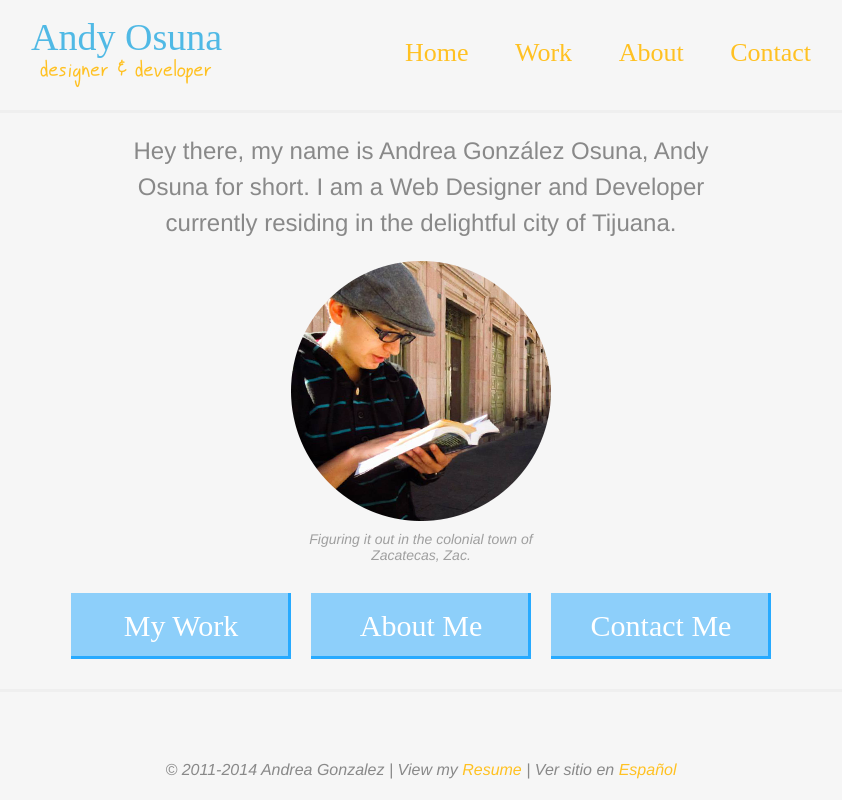
After one commit to algosuna/andyosuna.com, a PHP site: page /home in a window 1280 px wide. The commit adds this page. Shown: the whole page, without its empty margins (219-1061 px from the left). Run offline with PHP 8.4, Linux system fonts and the light colour scheme; some libraries are stand-ins or nearby versions; some web fonts are replaced.

Commit message:
good stuff

```diff
--- /dev/null
+++ b/404.php
@@ -0,0 +1,3 @@
+<div class="content container">
+	<p>I'm sorry, the page you requested doesn't exist or there was an error of some sort, tell me all about it in an <a href="mailto:info@andyosuna.com">email</a>.</p>
+</div>
--- /dev/null
+++ b/content/home.php
@@ -0,0 +1,14 @@
+<div class="content container">
+	<p>Hey there, my name is Andrea González Osuna,
+Andy Osuna for short. I am a Web Designer and Developer
+currently residing in the delightful city of Tijuana.</p>
+	<figure>
+		<img src="images/selfie.png" alt="Andrea Gonzalez Osuna" title="I am Andy Osuna">
+		<figcaption>Figuring it out in the colonial town of Zacatecas, Zac.</figcaption>
+	</figure>
+	<div class="btn-group clear">
+		<a href="work" class="btn">My Work</a>
+		<a href="about" class="btn">About Me</a>
+		<a href="contact" class="btn">Contact Me</a>
+	</div>
+</div>
--- a/css/style.css
+++ b/css/style.css
@@ -19,7 +19,7 @@ July, 2014
 @import url(http://fonts.googleapis.com/css?family=Federo|Arimo:400,700,400italic);
 @font-face {
 	font-family: 'Andy';
-	src: url(css/fonts/Andy.ttf);
+	src: url(fonts/Andy.ttf);
 }
 
 /*
@@ -53,10 +53,11 @@ h4,
 h5,
 h6 {
 	font-family: 'Federo';
+	font-weight: normal;
 	color: rgba(39, 170, 225, 0.8);
 }
 h1 {
-	font-size: 36px;
+	font-size: 38px;
 	line-height: 34px;
 }
 h2 {
@@ -142,7 +143,7 @@ Header
 /* Navigation */
 nav {
 	font-family: 'Federo';
-	font-size: 30px;
+	font-size: 26px;
 	float: right;
 }
 nav ul {
@@ -200,7 +201,9 @@ nav ul li {
 }
 .logo p {
 	font-family: 'Andy';
-	font-size: 18px;
+	font-size: 28px;
+	font-weight: normal;
+	color: rgba(255, 193, 34, 1);
 }
 
 /*
@@ -269,8 +272,8 @@ Responsive Junk
 		display: none;
 		position: absolute;
 		top: 0;
-		right: -240px;
-		width: 190px;
+		right: -200px;
+		width: 150px;
 		height: 100%;
 		padding: 0px 25px;
 		margin: 0;
@@ -298,7 +301,7 @@ Responsive Junk
 		padding: 15px 0px!important;
 	}
 	.btn-group {
-		margin: 20px;
+		margin: 0 20px;
 		width: auto;
 	}
 	/* nav animation */
@@ -311,15 +314,15 @@ Responsive Junk
 		-webkit-transition: -webkit-transform .25s ease-in-out;
 	}
 	.animating.left {
-						transform: translate3d( -240px, 0, 0 );
-		-webkit-transform: translate3d( -240px, 0, 0 );
+						transform: translate3d( -200px, 0, 0 );
+		-webkit-transform: translate3d( -200px, 0, 0 );
 	}
 	.animating.right {
-						transform: translate3d( 240px, 0, 0 );
-		-webkit-transform: translate3d( 240px, 0, 0 );
+						transform: translate3d( 200px, 0, 0 );
+		-webkit-transform: translate3d( 200px, 0, 0 );
 	}
 	.nav-visible {
 		position: relative;
-		right: 240px;
+		right: 200px;
 	}
 }
--- /dev/null
+++ b/includes/css.php
@@ -0,0 +1,8 @@
+<link rel="stylesheet" href="css/reset.css">
+<link rel="stylesheet" href="css/style.css">
+
+<!-- IE Support -->
+<!--[if lt IE 9]>
+<script src="https://oss.maxcdn.com/libs/html5shiv/3.7.0/html5shiv.js"></script>
+<script src="https://oss.maxcdn.com/libs/respond.js/1.4.2/respond.min.js"></script>
+<![endif]-->
--- /dev/null
+++ b/includes/foot.php
@@ -0,0 +1,8 @@
+	<?php include 'includes/footer.php'; ?>
+
+	<script src="https://ajax.googleapis.com/ajax/libs/jquery/1.11.0/jquery.min.js"></script>
+	<script src="js/modernizr.js"></script>
+	<script src="js/functions.js"></script>
+	<script>mobileMenu();</script>
+</body>
+</html>
--- /dev/null
+++ b/includes/footer.php
@@ -0,0 +1,3 @@
+<footer>
+	<p>&copy; 2011-2014 Andrea Gonzalez | View my <a href="resume.pdf">Resume</a> | Ver sitio en <a href="#">Espa&ntilde;ol</a></p>
+</footer>
--- /dev/null
+++ b/includes/head.php
@@ -0,0 +1,19 @@
+<!DOCTYPE html>
+<html lang="en">
+<head>
+	<meta charset="utf-8">
+
+	<meta http-equiv="X-UA-Compatible" content="IE=edge">
+	<meta name="viewport" content="width=device-width, initial-scale=1.0">
+
+	<meta name="application-name" content="andyosuna.com">
+	<meta name="author" content="Andy Osuna">
+	<?php include 'includes/meta.php'; ?>
+
+	<title>Home | Andy Osuna, Designer and Developer | andyosuna.com</title>
+
+	<?php include 'includes/css.php'; ?>
+</head>
+
+<body>
+	<?php include 'includes/header.php'; ?>
--- /dev/null
+++ b/includes/header.php
@@ -0,0 +1,19 @@
+<header class="container clear">
+	<div class="logo">
+		<h1>Andy Osuna</h1>
+		<p>designer &amp; developer</p>
+	</div>
+	<button class="hambarger">
+		<span class="hambar"></span>
+		<span class="hambar"></span>
+		<span class="hambar"></span>
+	</button>
+	<nav>
+		<ul>
+			<li><a href="home">Home</a></li>
+			<li><a href="work">Work</a></li>
+			<li><a href="about">About</a></li>
+			<li><a href="contact">Contact</a></li>
+		</ul>
+	</nav>
+</header>
--- /dev/null
+++ b/includes/meta.php
@@ -0,0 +1,2 @@
+<meta name="description" content="Andy Osuna's Online Web Portfolio. I am a Turtle. I am also a Web Developer, Time Traveler and Photography Hobbyist. San Diego, California.">
+<meta name="keywords" content="San Diego, United States of America, Web Design, Web Development, Photography, San Diego, Web Design San Diego, Web Pages San Diego, Web Development San Diego, Responsive Design">
--- a/index.php
+++ b/index.php
@@ -1,73 +1,34 @@
-<!DOCTYPE html>
-<html lang="en">
-<head>
-	<meta charset="utf-8">
-
-	<meta http-equiv="X-UA-Compatible" content="IE=edge">
-	<meta name="viewport" content="with=device-width, initial-scale=1.0">
-
-	<meta name="application-name" content="andyosuna.com">
-	<meta name="author" content="Andy Osuna">
-	<meta name="description" content="Andy Osuna's Online Web Portfolio. I am a Turtle. I am also a Web Developer, Time Traveler and Photography Hobbyist. San Diego, California.">
-	<meta name="keywords" content="San Diego, United States of America, Web Design, Web Development, Photography, San Diego, Web Design San Diego, Web Pages San Diego, Web Development San Diego, Responsive Design">
-
-	<title>Home | Andy Osuna, Designer and Developer | andyosuna.com</title>
-
-	<link rel="stylesheet" href="css/reset.css">
-	<link rel="stylesheet" href="css/style.css">
-
-	<!-- IE Support -->
-	<!--[if lt IE 9]>
-	<script src="https://oss.maxcdn.com/libs/html5shiv/3.7.0/html5shiv.js"></script>
-	<script src="https://oss.maxcdn.com/libs/respond.js/1.4.2/respond.min.js"></script>
-	<![endif]-->
-</head>
-
-<body>
-	<header class="container clear">
-		<div class="logo">
-			<h1>Andy Osuna</h1>
-			<p>designer &amp; developer</p>
-		</div>
-		<button class="hambarger">
-			<span class="hambar"></span>
-			<span class="hambar"></span>
-			<span class="hambar"></span>
-		</button>
-		<nav>
-			<ul>
-				<li><a href="#">Home</a></li>
-				<li><a href="#">Work</a></li>
-				<li><a href="#">About</a></li>
-				<li><a href="#">Contact</a></li>
-			</ul>
-		</nav>
-	</header>
+<?php include 'includes/head.php'; ?>
 
 	<div class="divide"></div>
 
-	<div class="content container">
-		<p>Hey there, my name is Andrea Gonzalez Osuna, Andy Osuna for short. I am a Web Designer and Developer currently residing in the delightful city of Tijuana.</p>
-		<figure>
-			<img src="images/selfie.png" alt="Andrea Gonzalez Osuna" title="I am Andy Osuna">
-			<figcaption>Figuring it out in the colonial town of Zacatecas, Zac.</figcaption>
-		</figure>
-		<div class="btn-group clear">
-			<a href="#" class="btn">My Work</a>
-			<a href="#" class="btn">About Me</a>
-			<a href="#" class="btn">Contact Me</a>
-		</div>
-	</div>
+	<?php
+	if (isset($_GET['page'])) {
+		$page = $_GET['page'];
+
+		switch ($page) {
+			case 'home':
+				include 'content/home.php';
+				break;
+			case 'work':
+				include 'content/work.php';
+				break;
+			case 'about':
+				include 'content/about.php';
+				break;
+			case 'contact':
+				include 'content/contact.php';
+				break;
+
+			default:
+				include 'content/home.php';
+				break;
+		}
+	} else {
+		include 'content/home.php';
+	}
+	?>
 
 	<div class="divide"></div>
 
-	<footer>
-		<p>&copy; 2011-2014 Andrea Gonzalez | View my <a href="resume.pdf">Resume</a> | Ver sitio en <a href="#">Espa&ntilde;ol</a></p>
-	</footer>
-
-	<script src="https://ajax.googleapis.com/ajax/libs/jquery/1.11.0/jquery.min.js"></script>
-	<script src="js/modernizr.js"></script>
-	<script src="js/functions.js"></script>
-	<script>mobileMenu();</script>
-</body>
-</html>
+<?php include 'includes/foot.php'; ?>
```
Also changed, not shown: content/work.php (added, +9 -0 lines), .htaccess (added).
